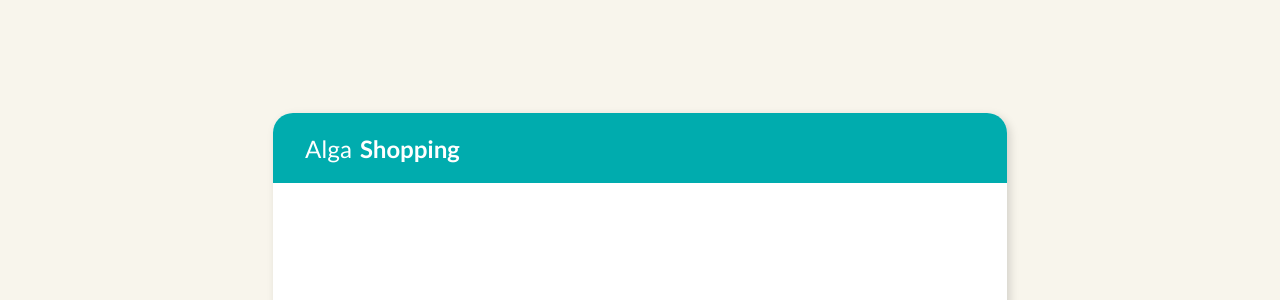
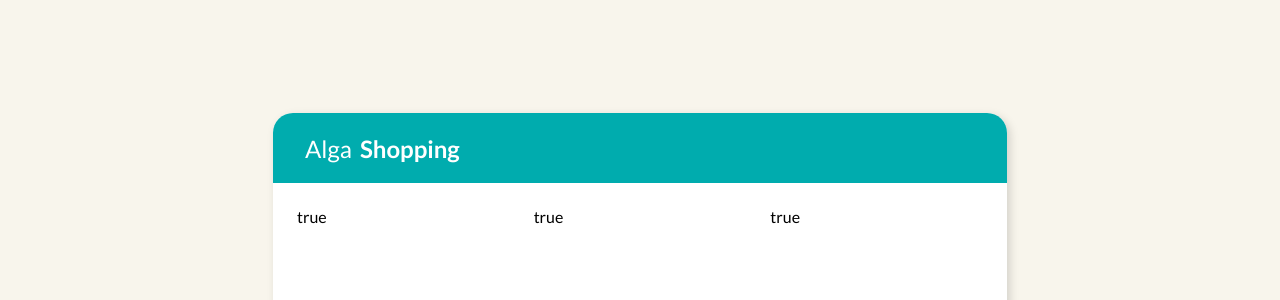
Before and after one commit to DanielFariias/alga-shop, a React (Vite) app: page / in a window 1280 px wide. Shown: the top 300 px of the page. Built offline with nearby package versions, Linux system fonts and the light colour scheme.

Commit message:
create grid content

```diff
--- a/src/components/Container/index.jsx
+++ b/src/components/Container/index.jsx
@@ -1,11 +1,19 @@
+import { Content } from '../Content';
 import { Header } from '../Header';
 import * as C from './styles';
 
 export function Container() {
+
+
   return (
     <C.Container>
       <C.CardContainer>
         <Header />
+        <Content
+          left={'true'}
+          middle={'true'}
+          right={'true'}
+        />
       </C.CardContainer>
     </C.Container>
   )
--- /dev/null
+++ b/src/components/Content/index.jsx
@@ -0,0 +1,11 @@
+import * as C from './styles';
+
+export const Content = ({ left, right, middle }) => {
+  return (
+    <C.Container>
+      <div className="">{left}</div>
+      <div className="">{right}</div>
+      <div className="">{middle}</div>
+    </C.Container>
+  )
+}
--- /dev/null
+++ b/src/components/Content/styles.js
@@ -0,0 +1,9 @@
+import styled from 'styled-components';
+
+export const Container = styled.main`
+  display: grid;
+  grid-template-columns: repeat(3, 1fr);
+  grid-column-gap: 24px;
+
+  padding: 24px;
+`;
```
